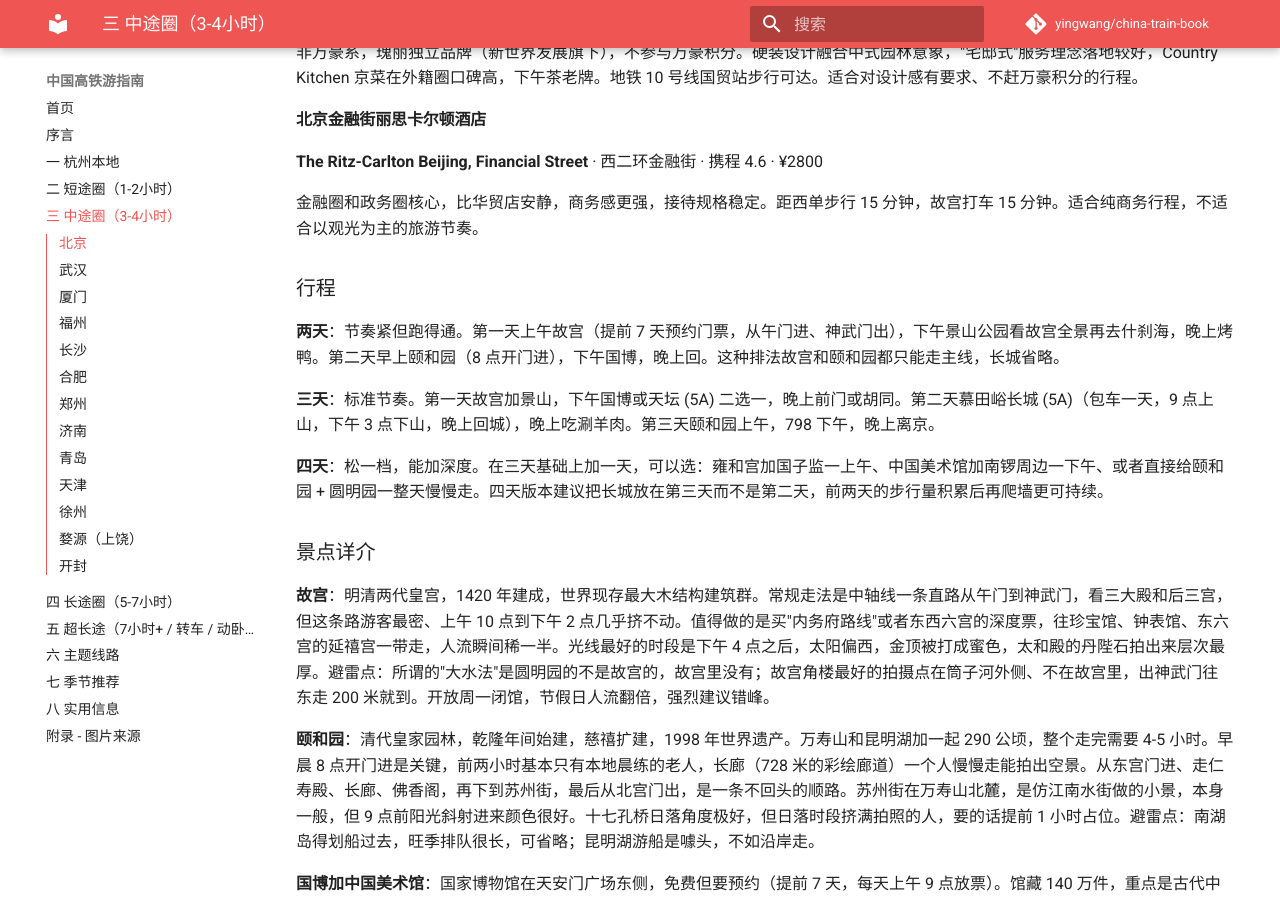
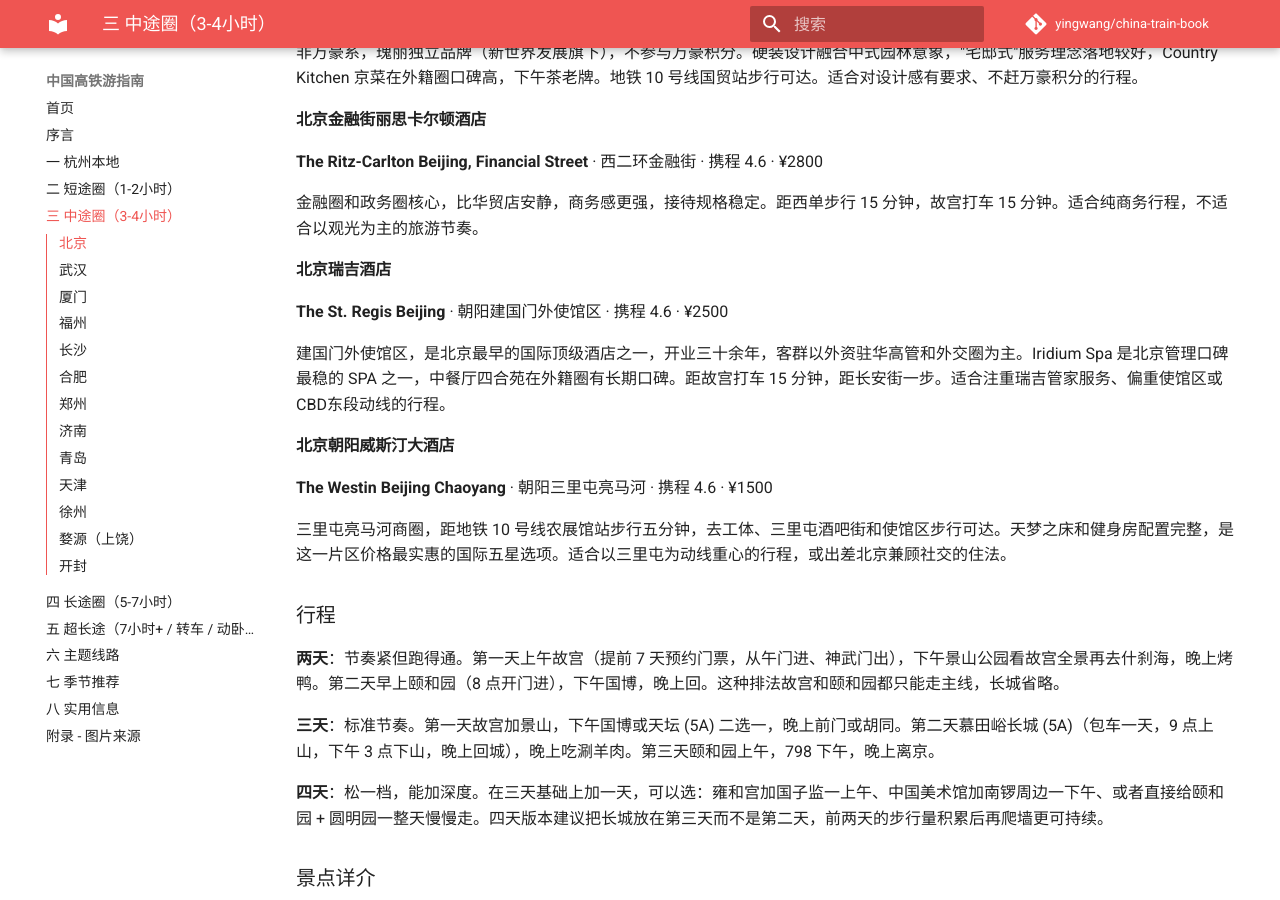
Before and after one commit to yingwang/china-train-book, an MkDocs documentation site: the page built from docs/chapters/03-mid.md, in a window 1280 px wide and 900 px high, scrolled down 2153 px. Built offline with MkDocs 1.6.1 and Material for MkDocs 9.7.7, drawn with Linux system fonts in a browser that asks for light colours; comment, search, counter and statistics services are not loaded; some of the changed text lies outside the part shown.

Commit message:
chapters: 8城重审补漏，万豪系新增6家、改名1家
上海+外滩瑞吉/外滩中心威斯汀；北京+瑞吉/朝阳威斯汀；广州+W/威斯汀；深圳+京基100瑞吉；青岛+瑞吉，胶州绿城喜来登→胶州喜来登（marriott.com 官名无"绿城"）。

Co-Authored-By: Claude Opus 4.7 (1M context) <noreply@anthropic.com>

```diff
--- a/docs/chapters/03-mid.md
+++ b/docs/chapters/03-mid.md
@@ -49,6 +49,16 @@
 **The Ritz-Carlton Beijing, Financial Street** · 西二环金融街 · 携程 4.6 · ¥2800
 
 金融圈和政务圈核心，比华贸店安静，商务感更强，接待规格稳定。距西单步行 15 分钟，故宫打车 15 分钟。适合纯商务行程，不适合以观光为主的旅游节奏。
+
+#### 北京瑞吉酒店
+**The St. Regis Beijing** · 朝阳建国门外使馆区 · 携程 4.6 · ¥2500
+
+建国门外使馆区，是北京最早的国际顶级酒店之一，开业三十余年，客群以外资驻华高管和外交圈为主。Iridium Spa 是北京管理口碑最稳的 SPA 之一，中餐厅四合苑在外籍圈有长期口碑。距故宫打车 15 分钟，距长安街一步。适合注重瑞吉管家服务、偏重使馆区或CBD东段动线的行程。
+
+#### 北京朝阳威斯汀大酒店
+**The Westin Beijing Chaoyang** · 朝阳三里屯亮马河 · 携程 4.6 · ¥1500
+
+三里屯亮马河商圈，距地铁 10 号线农展馆站步行五分钟，去工体、三里屯酒吧街和使馆区步行可达。天梦之床和健身房配置完整，是这一片区价格最实惠的国际五星选项。适合以三里屯为动线重心的行程，或出差北京兼顾社交的住法。
 
 ### 行程
 
@@ -564,7 +574,12 @@
 
 青岛本地特色首推。1980 年代竖起的"海天大厦"双塔是青岛地标之一，临汇泉湾，是青岛本地接待规格最高的本土酒店。距八大关步行 15 分钟，距栈桥打车 10 分钟，老城核心区最近的高端选择。改造后设施已达到现代标准，住这里有在地感，不是连锁酒店的标准化体验。适合想感受青岛本地气质而非国际连锁风格的旅客。
 
-#### 青岛胶州绿城喜来登酒店
+#### 青岛瑞吉酒店
+**The St. Regis Qingdao** · 市南区浮山湾奥帆中心 · 携程 4.8 · ¥2500
+
+浮山湾海天中心，正对奥帆中心海景，五四广场步行可达。瑞吉管家服务标配，是青岛高端酒店里硬件和景观综合分最高的一家。57 层以上的海景套房能看到完整的浮山湾弧线。距栈桥打车 15 分钟，适合以五四广场和市南海滨为轴线的行程，或以青岛为目的地的纪念性出行。
+
+#### 青岛胶州喜来登酒店
 **Sheraton Qingdao Jiaozhou Hotel** · 胶州市新城区中心 · 携程 4.7 · ¥800
 
 喜来登稳定档，房间宽敞，泳池和健身房齐全。位于胶州市（不是城阳区），距青岛胶东国际机场约 17 公里，去老城（栈桥、八大关）打车约 1 小时。不适合以老城景点为主的旅游行程，适合机场接驳、胶州方向商务会议、或以胶东机场为中转的短住。
```
Also changed, not shown: docs/chapters/02-near.md (+10 -0 lines), docs/chapters/04-far.md (+15 -0 lines).
